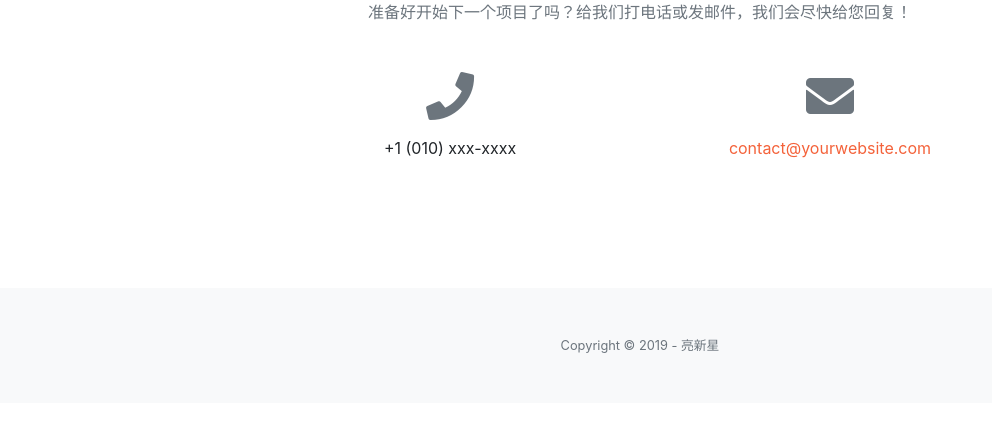
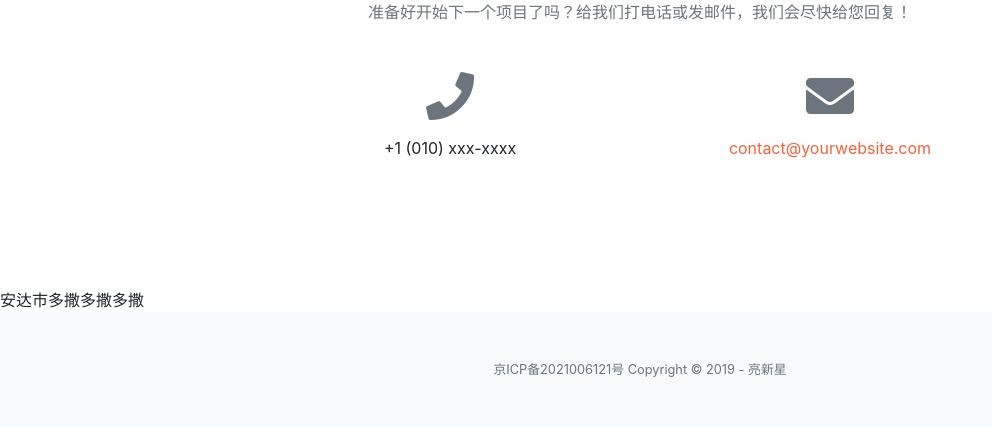
Before and after one commit to haiweiyunke/YLL-Server, a Spring app: page /office in a window 1280 px wide. Shown: the part 2852-3279 px from the top of the page, without its empty margins (0-992 px from the left). Before the commit the page ends 3205 px from the top, so only its background shows below. Run offline with Thymeleaf, Linux system fonts and the light colour scheme; the template is opened without the code that fills it, so the values that code supplies are empty; some of the project's set-up classes (security, data sources, template engines, error pages and the like) are left out, and stand-ins take their place; database files in the repository are not loaded; some web fonts are replaced.

Commit message:
优化“官网展示”功能。 1、主要新增了备案号及跳转工信部网站的链接。

```diff
--- a/src/main/resources/templates/main.html
+++ b/src/main/resources/templates/main.html
@@ -738,6 +738,8 @@ Header
 
       <div class="container">
         <div class="copyright">
+          <a  href="https://beian.miit.gov.cn/" target="_blank" style="color: inherit;">京ICP备2021006121号</a>
+          <br/>
           &copy; Copyright <strong>星精选</strong>. All Rights Reserved
         </div>
 
--- a/src/main/resources/templates/office.html
+++ b/src/main/resources/templates/office.html
@@ -241,13 +241,19 @@
       </div>
     </div>
   </section>
-
+安达市多撒多撒多撒
   <!-- Footer -->
   <footer class="bg-light py-5">
     <div class="container">
-      <div class="small text-center text-muted">Copyright &copy; 2019 - 亮新星</div>
+      <div class="small text-center text-muted">
+        <!--<a  href="https://beian.miit.gov.cn/" target="_blank" >京ICP备2021006121号</a>-->
+        <!--<br/>-->
+        京ICP备2021006121号
+        Copyright &copy; 2019 - 亮新星
+      </div>
     </div>
   </footer>
+
 
   <!-- Bootstrap core JavaScript -->
   <script src="/s/office/vendor/jquery/jquery.min.js"></script>
```
